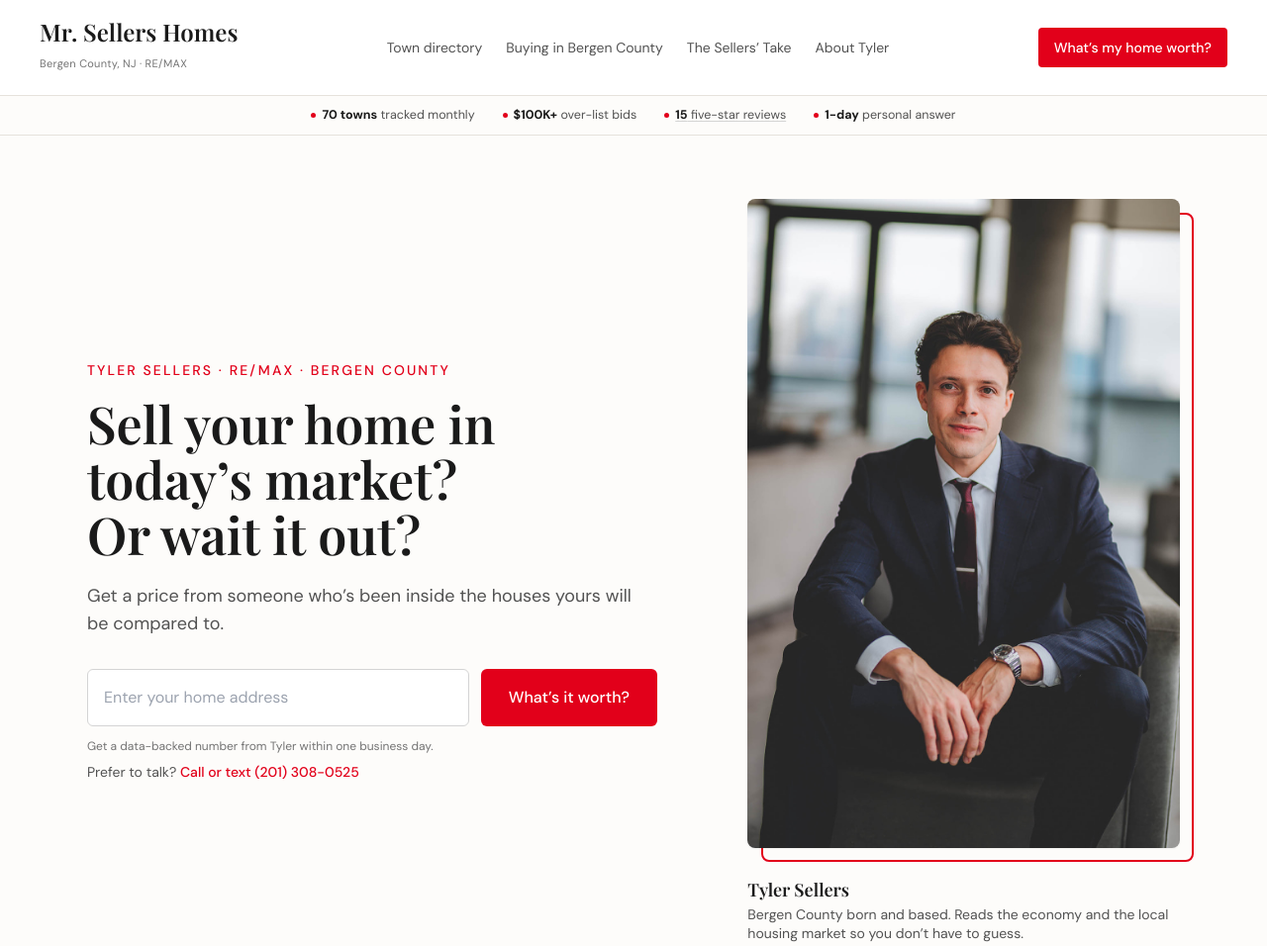
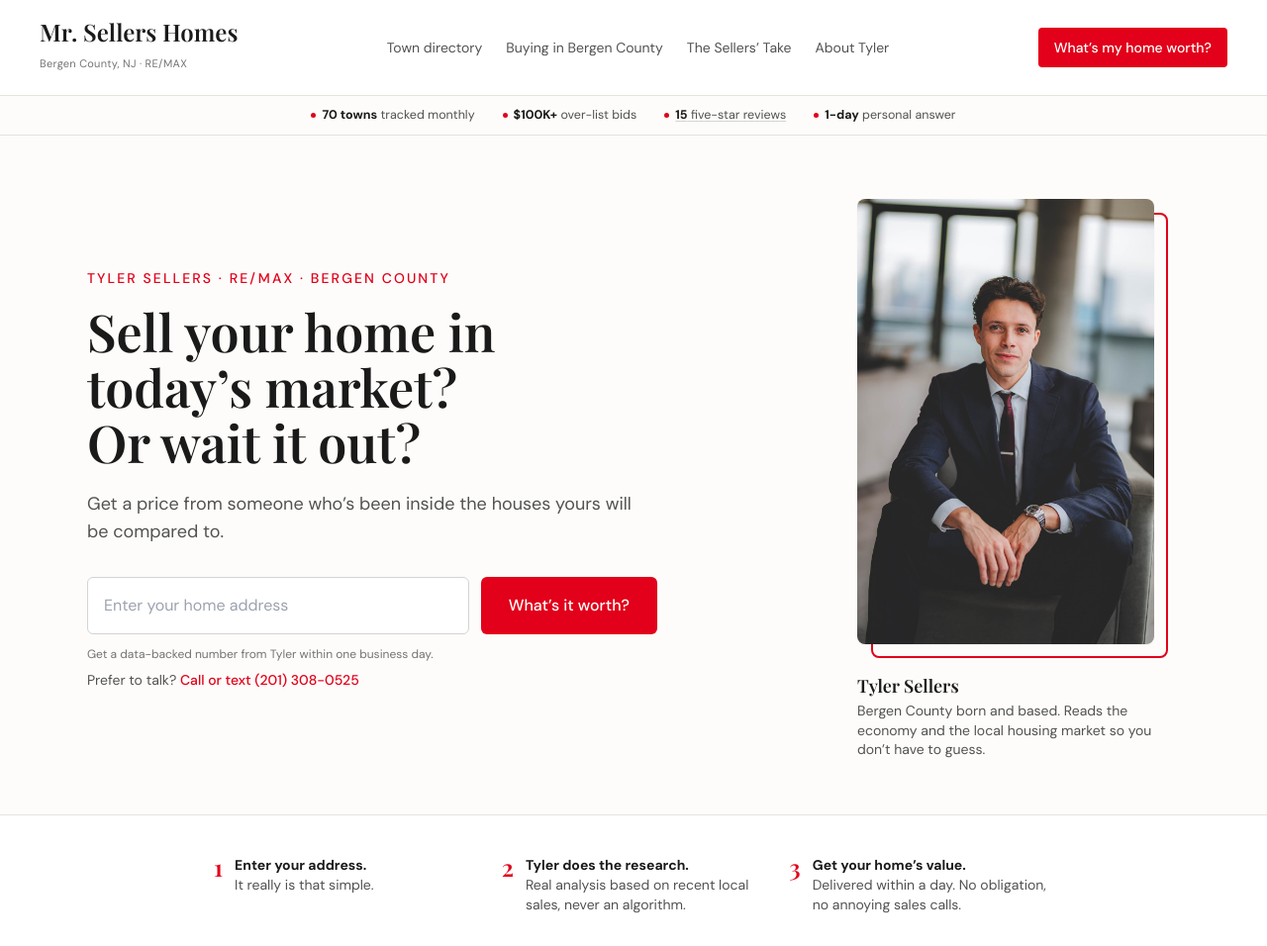
Before and after one commit to mrsellershomes/mrsellers-homes, a website: page index.html in a window 1280 px wide. Shown: the top 956 px of the page at 99% size. Drawn offline with nearby package versions, Linux system fonts and the light colour scheme.

Commit message:
desktop: smaller hero portrait (8/4 split, 300px cap)

```diff
--- a/index.html
+++ b/index.html
@@ -297,7 +297,7 @@
 </div>
 
 <!-- HERO: split layout, address ask on the left, portrait on the right -->
-<header id="sell" class="max-w-6xl mx-auto px-6 pt-12 md:pt-16 pb-6 md:pb-14 grid gap-8 md:grid-cols-[7fr_5fr] md:gap-14 items-center">
+<header id="sell" class="max-w-6xl mx-auto px-6 pt-12 md:pt-16 pb-6 md:pb-14 grid gap-8 md:grid-cols-[8fr_4fr] md:gap-12 items-center">
   <div class="text-center md:text-left">
     <p class="text-brand text-[11px] md:text-sm font-medium tracking-[0.09em] md:tracking-[0.15em] uppercase mb-4 whitespace-nowrap">Tyler Sellers &middot; RE/MAX &middot; Bergen County</p>
     <h1 class="font-serif font-semibold leading-[1.08] text-[clamp(34px,4.4vw,52px)]">Sell your home in <span class="whitespace-nowrap">today&rsquo;s market?</span><br>Or wait it out?</h1>
@@ -326,7 +326,7 @@
   </div>
 
   <!-- Portrait: framed profile, not floating avatar -->
-  <div class="max-w-[360px] mx-auto md:max-w-none w-full">
+  <div class="max-w-[360px] mx-auto md:max-w-[300px] w-full">
     <div class="relative">
       <img src="/tyler-sellers.jpg" alt="Tyler Sellers, Bergen County realtor" class="relative z-10 w-full rounded-lg object-cover shadow-sm">
       <div class="absolute rounded-lg border-2 border-brand z-0" style="inset:14px -14px -14px 14px"></div>
```
Also changed, not shown: css/site.css.
